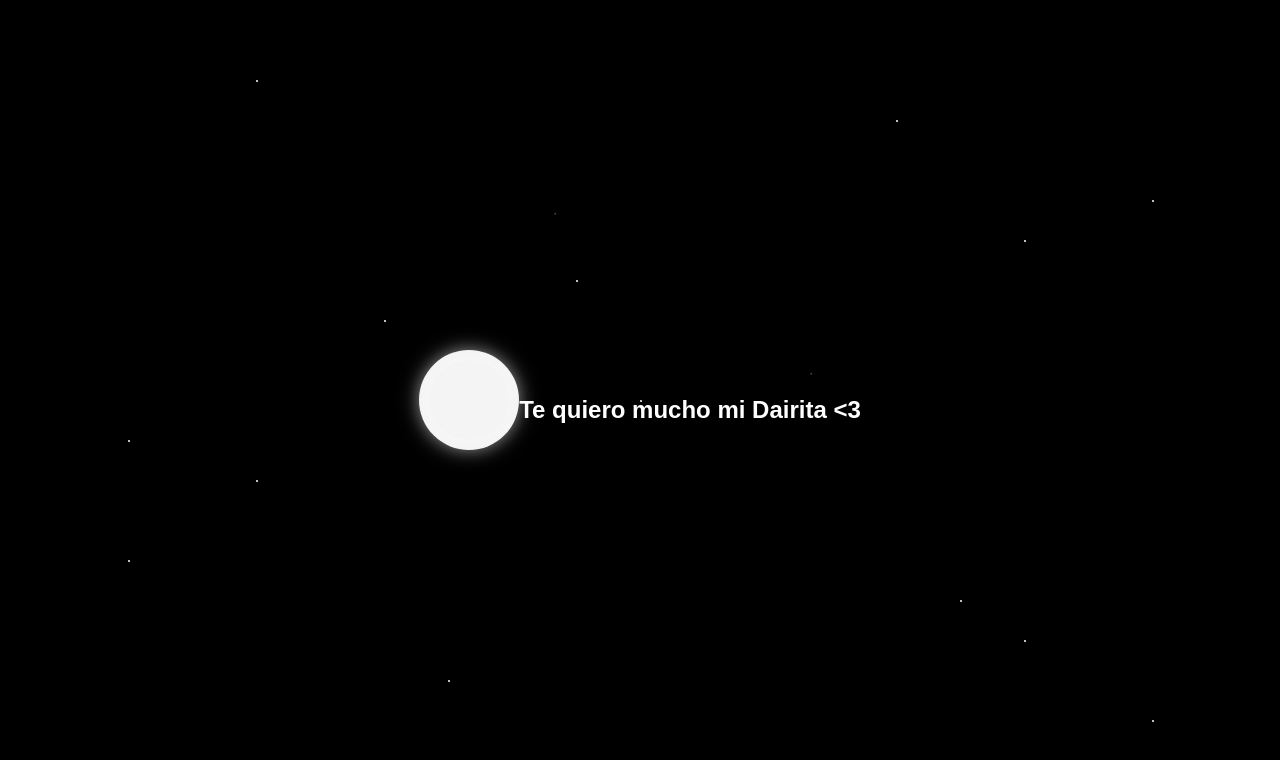
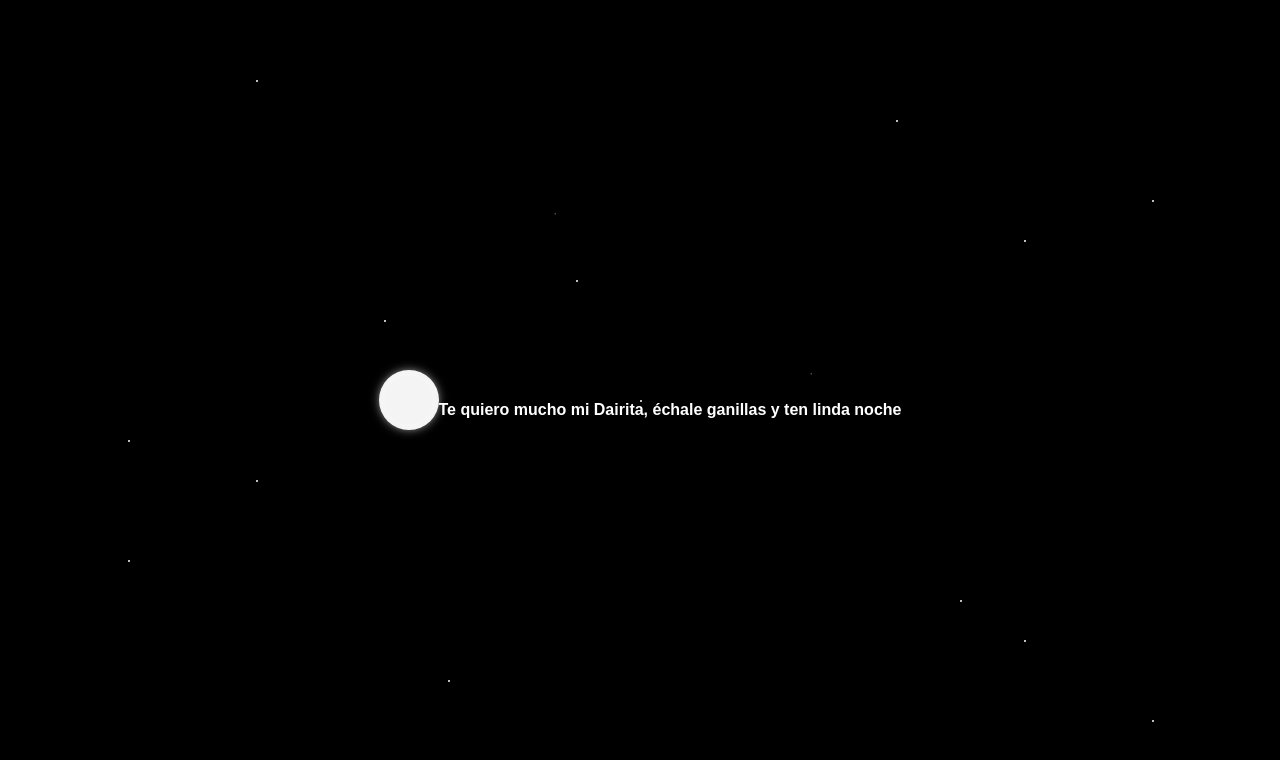
Before and after one commit to yair0666/dai, a plain HTML site: page index.html in a window 1280 px wide. Drawn offline with Linux system fonts and the light colour scheme.

Commit message:
Update index.html

```diff
--- a/index.html
+++ b/index.html
@@ -32,19 +32,19 @@
         }
         .moon {
             position: relative;
-            width: 100px; /* Ancho de la luna */
-            height: 100px; /* Altura de la luna */
+            width: 60px; /* Ancho de la luna */
+            height: 60px; /* Altura de la luna */
             background-color: #f4f4f4; /* Color de la luna */
             border-radius: 50%; /* Forma de la luna */
-            box-shadow: 0 0 20px rgba(255, 255, 255, 0.5); /* Resplandor de la luna */
+            box-shadow: 0 0 10px rgba(255, 255, 255, 0.5); /* Resplandor de la luna */
         }
         .moon::before {
             content: '';
             position: absolute;
             top: 50%;
             left: 50%;
-            width: 60px; /* Ancho del reflejo de la luna */
-            height: 60px; /* Altura del reflejo de la luna */
+            width: 36px; /* Ancho del reflejo de la luna */
+            height: 36px; /* Altura del reflejo de la luna */
             background-color: #000; /* Color del reflejo de la luna */
             border-radius: 50%; /* Forma del reflejo de la luna */
             transform: translate(-50%, -50%);
@@ -54,12 +54,12 @@
             position: absolute;
             top: 50%;
             left: 50%;
-            width: 80px; /* Ancho del resplandor de la luna */
-            height: 80px; /* Altura del resplandor de la luna */
+            width: 48px; /* Ancho del resplandor de la luna */
+            height: 48px; /* Altura del resplandor de la luna */
             background-color: #f4f4f4; /* Color del resplandor de la luna */
             border-radius: 50%; /* Forma del resplandor de la luna */
             transform: translate(-50%, -50%);
-            box-shadow: 0 0 20px rgba(255, 255, 255, 0.5); /* Resplandor del resplandor de la luna */
+            box-shadow: 0 0 10px rgba(255, 255, 255, 0.5); /* Resplandor del resplandor de la luna */
         }
         .comet {
             position: absolute;
@@ -86,7 +86,7 @@
             100% {opacity: 0; transform: translate(100vw, -100vh);}
         }
         .text {
-            font-size: 24px;
+            font-size: 16px;
             font-weight: bold;
             margin-top: 20px;
         }
@@ -123,5 +123,6 @@
     <div class="moon"></div>
 
     <!-- Texto -->
-    <div class="text">Te quiero mucho mi Dairita <3</div>
-</body
+    <div class="text">Te quiero mucho mi Dairita, échale ganillas y ten linda noche</div>
+</body>
+</html>
```
